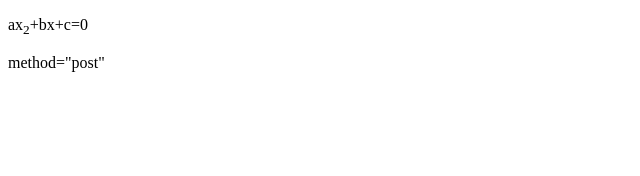
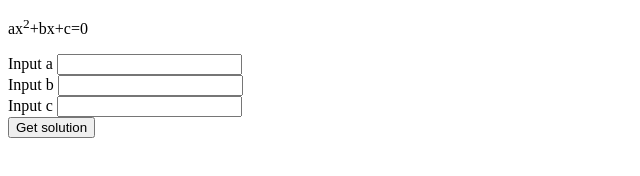
Before and after one commit to iorlova/javascript, a plain HTML site: page index.html in a window 1280 px wide. Shown: the whole page, without its empty margins (0-640 px from the left). Drawn offline with Linux system fonts and the light colour scheme.

Commit message:
function

```diff
--- a/index.html
+++ b/index.html
@@ -2,12 +2,24 @@
 <html lan="en">
     <head>
         <meta charset="utf-8">
+        <script src="solution.js"> </script>
         <title>JS</title>
     </head>
     <body>
-        <p>ax<sub>2</sub>+bx+c=0</p>
-        <form action="solution".js> method="post"
+        <p>ax<sup>2</sup>+bx+c=0</p>
+        <form action="solution.js" method="post">
+            <label>Input a</label>
+                <input id="a" type="number" recquired>
+            <br>
+            <label>Input b</label>
+                <input id="b" type="number" recquired>
+            <br>
+            <label>Input c</label>
+                <input id="c" type="number" recquired>
+            <br>
+            <input type="button" onclick="problem()" value="Get solution">
         </form>
-
+        <br>
+        <br>
     </body>
 </html>
--- /dev/null
+++ b/solution.js
@@ -0,0 +1,23 @@
+problem();
+function problem (){
+    var a = document.getElementById("a").value;
+    var b = document.getElementById("b").value;
+    var c = document.getElementById("c").value;
+    var d = b * b - 4 * a * c;
+    if (d<0)
+    {
+        result.innerHTML="no solution";
+    }
+    else if (d==0)
+    {
+        result.innerHTML="x="(-b/2*a);
+    }
+    else
+    {
+       var x1 = (-b + Math.sqrt(d))/2*a;
+       var x2 = (-b - Math.sqrt(d))/2*a;
+        result.innerHTML="x1=" + x1;
+        result.innerHTML="x2=" + x2;
+    }
+
+}
```
